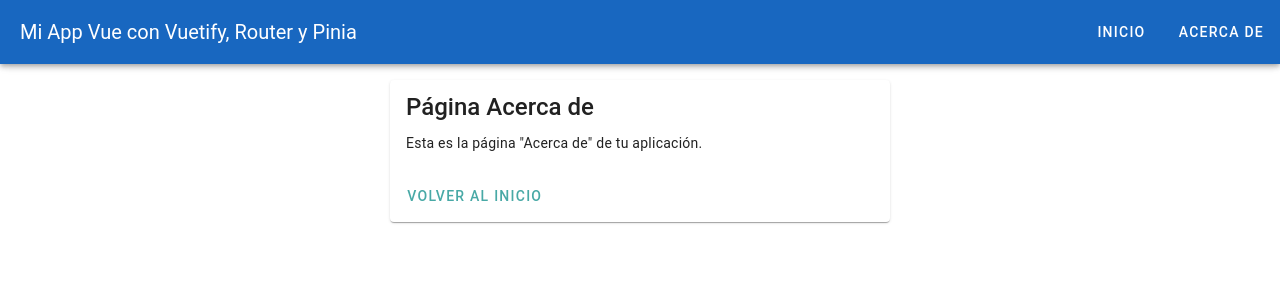
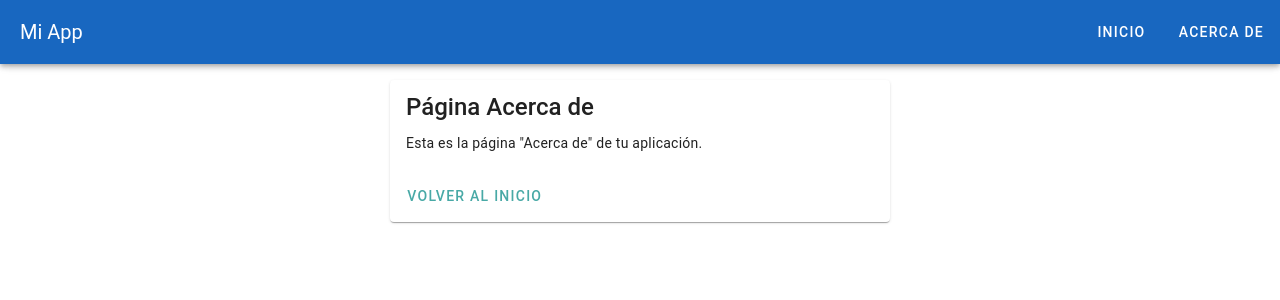
Before and after one commit to Denismendez2/repo_final, a Vue app: page /about in a window 1280 px wide. Shown: the top 300 px of the page. Built offline with nearby package versions, Linux system fonts and the light colour scheme.

Commit message:
se creo el menu para toda la oagina usando vueity

```diff
--- a/src/App.vue
+++ b/src/App.vue
@@ -1,33 +1,12 @@
 <template>
   <v-app>
-
-    <v-app-bar app color="primary" dark>
-      <v-toolbar-title>Mi App Vue con Vuetify, Router y Pinia</v-toolbar-title>
-      <v-spacer></v-spacer>
-      <router-link to="/" class="text-decoration-none text-white">
-        <v-btn text>Inicio</v-btn>
-      </router-link>
-      <router-link to="/about" class="text-decoration-none text-white">
-        <v-btn text>Acerca de</v-btn>
-      </router-link>
-    </v-app-bar>
-
+    <Menu />
     <v-main>
-      <router-view /> </v-main>
+      <router-view />
+    </v-main>
   </v-app>
 </template>
 
 <script setup>
-
-
+import Menu from './components/MenuComponent.vue'
 </script>
-
-<style>
-/* Estilos para asegurar que los router-link se vean bien en la app-bar */
-.text-white {
-  color: white !important;
-}
-.text-decoration-none {
-  text-decoration: none !important;
-}
-</style>
--- /dev/null
+++ b/src/components/MenuComponent.vue
@@ -0,0 +1,42 @@
+<template>
+  <v-app-bar app color="primary" dark>
+    <v-app-bar-nav-icon @click="drawer = !drawer" class="d-sm-none" />
+    <v-toolbar-title>Mi App</v-toolbar-title>
+    <v-spacer />
+
+    <!-- Menú en pantallas grandes -->
+    <div class="d-none d-sm-flex">
+      <router-link to="/" class="nav-link">
+        <v-btn text>Inicio</v-btn>
+      </router-link>
+      <router-link to="/about" class="nav-link">
+        <v-btn text>Acerca de</v-btn>
+      </router-link>
+    </div>
+  </v-app-bar>
+
+  <!-- Drawer para móviles -->
+  <v-navigation-drawer v-model="drawer" app temporary class="d-sm-none">
+    <v-list dense>
+      <v-list-item to="/" @click="drawer = false" router>
+        <v-list-item-title>Inicio</v-list-item-title>
+      </v-list-item>
+      <v-list-item to="/about" @click="drawer = false" router>
+        <v-list-item-title>Acerca de</v-list-item-title>
+      </v-list-item>
+    </v-list>
+  </v-navigation-drawer>
+</template>
+
+<script setup>
+import { ref } from 'vue'
+
+const drawer = ref(false)
+</script>
+
+<style scoped>
+.nav-link {
+  text-decoration: none;
+  color: white;
+}
+</style>
```
